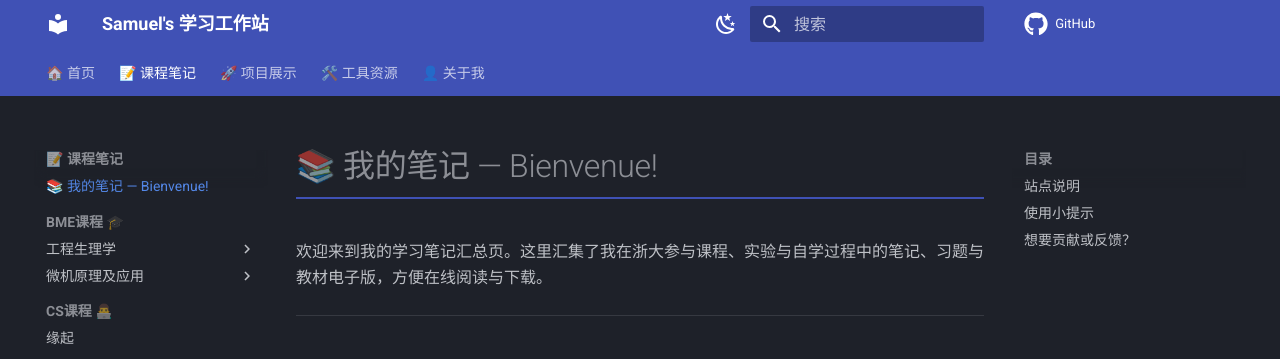
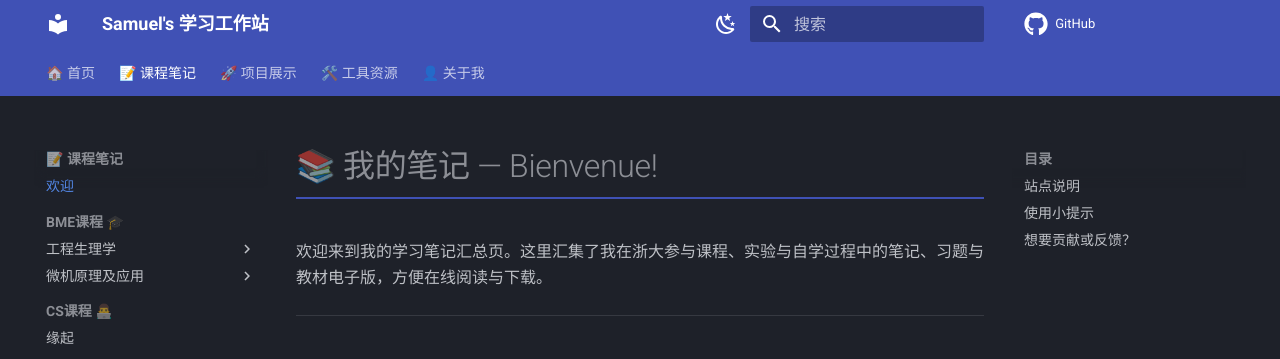
Before and after one commit to 3SamuelW/note, an MkDocs documentation site: the page built from docs/notes/index.md, in a window 1280 px wide. Shown: the top 359 px of the page. Built offline with MkDocs 1.6.1 and Material for MkDocs 9.7.7, drawn with Linux system fonts in a browser that asks for light colours; comment, search, counter and statistics services are not loaded; some of the changed lines change nothing that is shown.

Commit message:
update: daily update 0814-3

```diff
--- a/mkdocs.yml
+++ b/mkdocs.yml
@@ -40,7 +40,7 @@
 nav:
   - 🏠 首页: index.md
   - 📝 课程笔记:
-    - notes/index.md
+    - 欢迎: notes/index.md
     - BME课程 🎓:
       - 工程生理学:
         - 摘要: notes/bme/engineering-physiology/index.md
```
